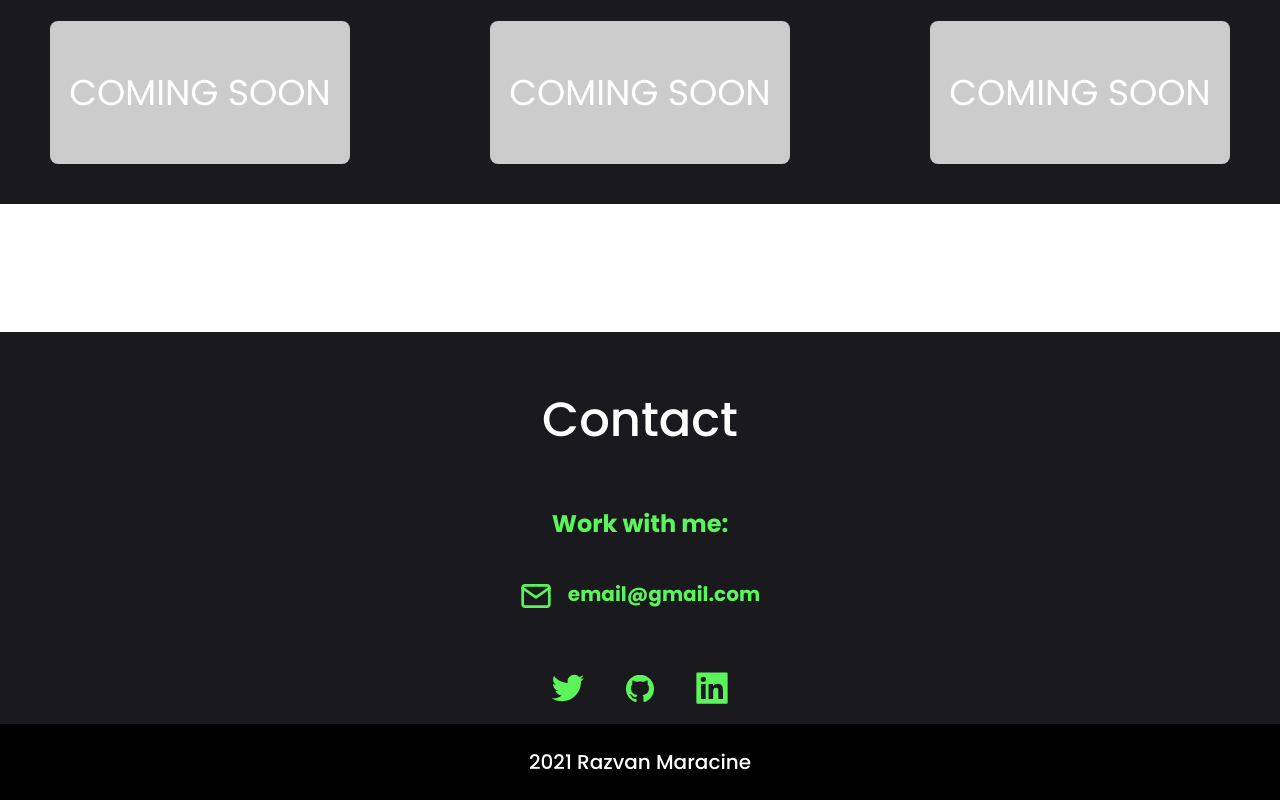
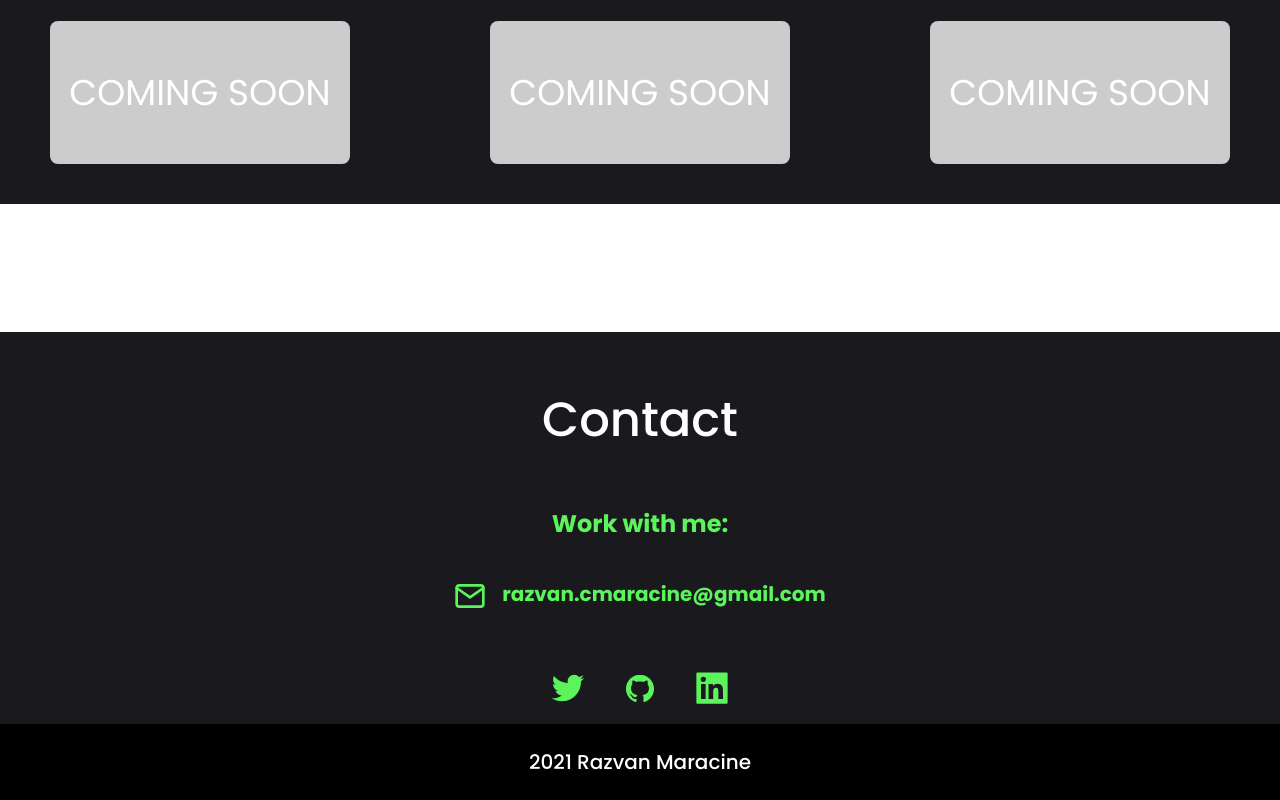
Before and after one commit to R0L3eX9/personal-portofolio, a React (Create React App) app: page / in a window 1280 px wide. Shown: the part 1947-2747 px from the top of the page. Built offline with nearby package versions, Linux system fonts and the light colour scheme.

Commit message:
Updated README

```diff
--- a/src/components/Contact.js
+++ b/src/components/Contact.js
@@ -27,7 +27,7 @@ const Contact = () => {
         <p className="text-secondary text-2xl font-bold">Work with me:</p>
         <div className="email flex p-10 justify-center itmes-center">
           <FiMail color="#5bf55b" size="2rem" />
-          <p className="text-secondary font-bold text-xl cursor-pointer pl-4 hover:underline">email@gmail.com</p>
+          <p className="text-secondary font-bold text-xl cursor-pointer pl-4 hover:underline">razvan.cmaracine@gmail.com</p>
         </div>
         <div className="flex">
           <AiOutlineTwitter id="twitter" color="#5bf55b" size="2.5rem" className="m-4 cursor-pointer" onClick={handleClick} />
```
Also changed, not shown: 1 other file (tests, documents, lock files or other folders).
